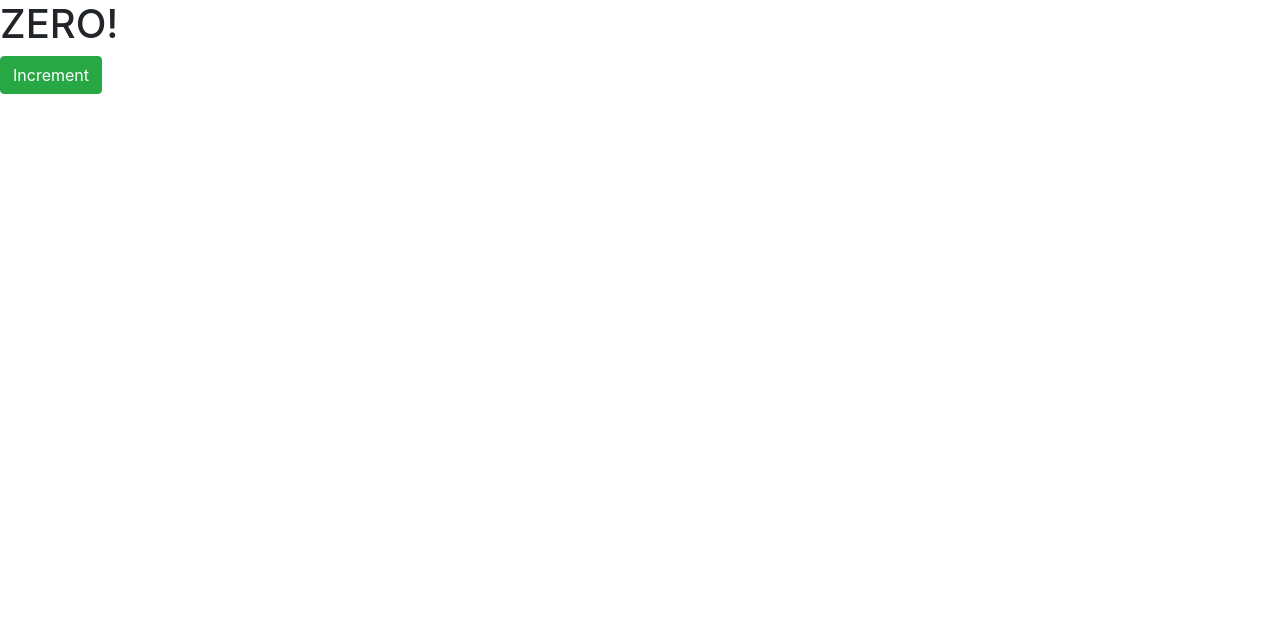
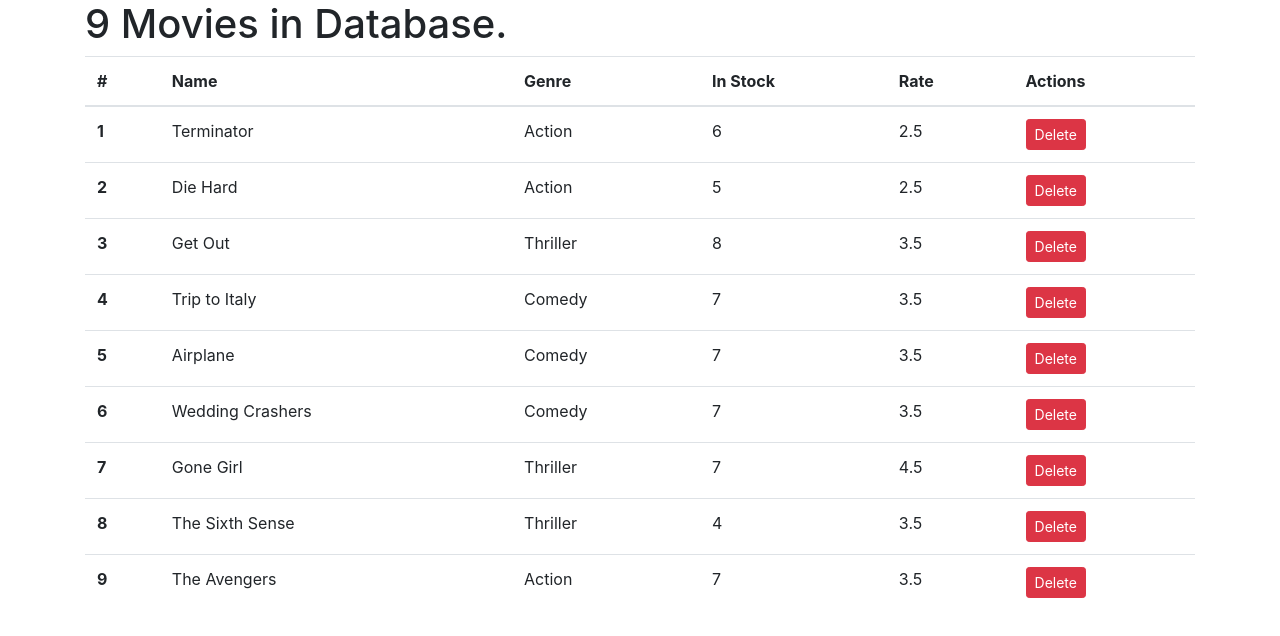
Before and after one commit to SASnigdho/react-with-bootstrap, a React (Create React App) app: page / in a window 1280 px wide. Shown: the top 636 px of the page. Built offline with nearby package versions, Linux system fonts and the light colour scheme.

Commit message:
Movie delete function added.

```diff
--- a/src/App.js
+++ b/src/App.js
@@ -1,24 +1,12 @@
 import logo from './logo.svg';
 import './App.css';
+import Movies from './components/movies';
 
 function App() {
   return (
-    <div className="App">
-      <header className="App-header">
-        <img src={logo} className="App-logo" alt="logo" />
-        <p>
-          Edit <code>src/App.js</code> and save to reload.
-        </p>
-        <a
-          className="App-link"
-          href="https://reactjs.org"
-          target="_blank"
-          rel="noopener noreferrer"
-        >
-          Learn React
-        </a>
-      </header>
-    </div>
+    <main className='container'>
+      <Movies />
+    </main>
   );
 }
 
--- /dev/null
+++ b/src/components/movies.jsx
@@ -0,0 +1,64 @@
+import React, { Component } from "react";
+import { getMovies } from "../services/fakeMovieService";
+
+class Movies extends Component {
+  state = {
+    count: 0,
+    movies: getMovies(),
+  };
+
+  getValue() {
+    const { movies } = this.state;
+
+    return movies.length === 0
+      ? "ZERO!"
+      : `${movies.length} Movies in Database.`;
+  }
+
+  onDelete = (movie) => {
+    const newMoviees = this.state.movies.filter((m) => m._id !== movie._id);
+    this.setState({ movies: newMoviees });
+  };
+
+  render() {
+    return (
+      <React.Fragment>
+        <h1>{this.getValue()}</h1>
+
+        <table className="table">
+          <thead>
+            <tr>
+              <th scope="col">#</th>
+              <th scope="col">Name</th>
+              <th scope="col">Genre</th>
+              <th scope="col">In Stock</th>
+              <th scope="col">Rate</th>
+              <th scope="col">Actions</th>
+            </tr>
+          </thead>
+          <tbody>
+            {this.state.movies.map((movie, index) => (
+              <tr key={movie._id}>
+                <th scope="row">{index + 1}</th>
+                <td>{movie.title}</td>
+                <td>{movie.genre.name}</td>
+                <td>{movie.numberInStock}</td>
+                <td>{movie.dailyRentalRate}</td>
+                <td>
+                  <button
+                    className="btn btn-danger btn-sm"
+                    onClick={() => this.onDelete(movie)}
+                  >
+                    Delete
+                  </button>
+                </td>
+              </tr>
+            ))}
+          </tbody>
+        </table>
+      </React.Fragment>
+    );
+  }
+}
+
+export default Movies;
--- a/src/counter.jsx
+++ /dev/null
@@ -1,25 +0,0 @@
-import React, { Component } from "react";
-
-class Counter extends Component {
-  state = {
-    count: 0,
-  };
-
-  getValue() {
-    const { count } = this.state;
-
-    return count === 0 ? "ZERO!" : count;
-  }
-
-  render() {
-    return (
-      <React.Fragment>
-        <h1>{this.getValue()}</h1>
-
-        <button className="btn btn-success">Increment</button>
-      </React.Fragment>
-    );
-  }
-}
-
-export default Counter;
--- a/src/index.js
+++ b/src/index.js
@@ -4,12 +4,11 @@ import './index.css';
 import App from './App';
 import reportWebVitals from './reportWebVitals';
 import 'bootstrap/dist/css/bootstrap.css'
-import Counter from './counter.jsx'
 
 const root = ReactDOM.createRoot(document.getElementById('root'));
 root.render(
   <React.StrictMode>
-    <Counter />
+    <App />
   </React.StrictMode>
 );
 
```
